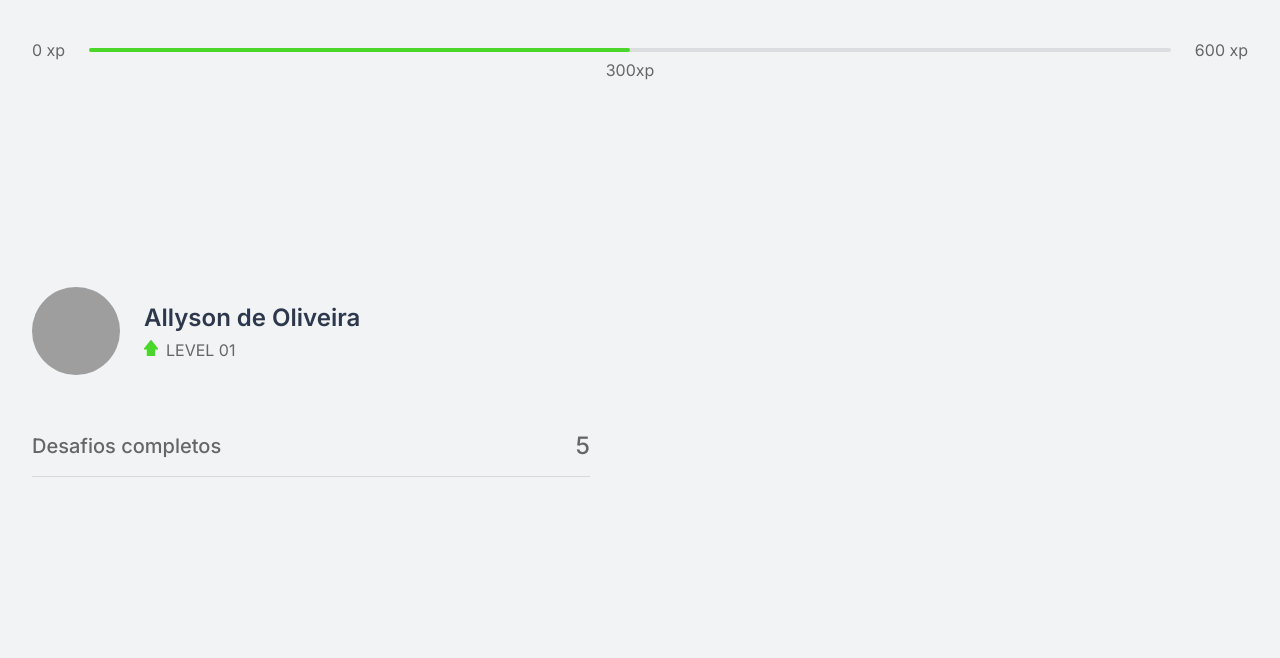
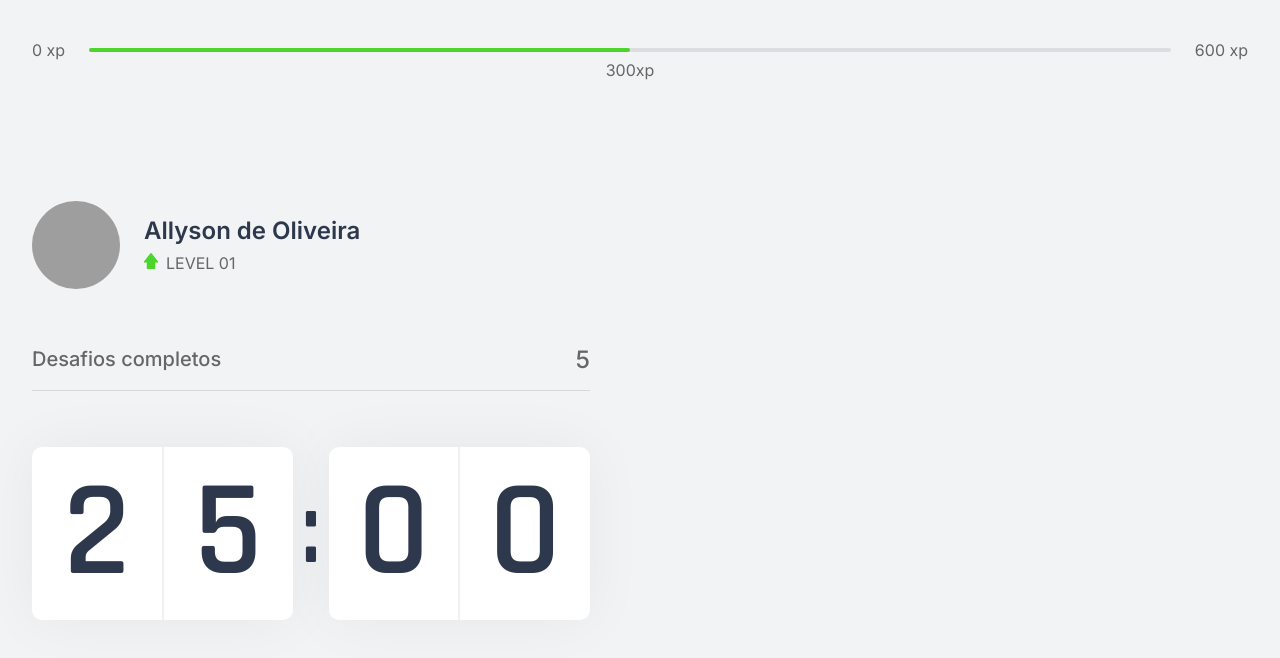
Before and after one commit to Allysonubius/nlw-experience-pomodoro, a Next.js app in the folder 2.0/: page / in a window 1280 px wide. Shown: the top 658 px of the page. Built offline with nearby package versions, Linux system fonts and the light colour scheme; grey boxes are pictures that could not be loaded.

Commit message:
CriadoCountdown

```diff
--- /dev/null
+++ b/2.0/src/components/Countdown/Countdown.module.css
@@ -0,0 +1,36 @@
+.countdownContainer {
+    display: flex;
+    align-items: center;
+    font-family: Rajdhani;
+    font-weight: 600;
+    color: var(--title);
+}
+
+.countdownContainer>div {
+    flex: 1;
+    display: flex;
+    align-items: center;
+    justify-content: space-evenly;
+    background-color: var(--white);
+    box-shadow: 0 0 60px rgba(0, 0, 0, 0.05);
+    border-radius: 10px;
+    font-size: 8.5rem;
+    text-align: center;
+}
+
+.countdownContainer>div span {
+    flex: 1;
+}
+
+.countdownContainer>div span:first-child {
+    border-right: 1px solid #f0f1f3;
+}
+
+.countdownContainer>div span:last-child {
+    border-left: 1px solid #f0f1f3;
+}
+
+.countdownContainer>span {
+    font-size: 6.25rem;
+    margin: 0.5rem;
+}
--- /dev/null
+++ b/2.0/src/components/Countdown/Countdown.tsx
@@ -0,0 +1,17 @@
+import styles from './Countdown.module.css';
+
+export function Countdown(){
+    return(
+        <div className={styles.countdownContainer}>
+            <div>
+                <span>2</span>
+                <span>5</span>
+            </div>
+            <span>:</span>
+            <div>
+                <span>0</span>
+                <span>0</span>
+            </div>
+        </div>
+    );
+}
--- a/2.0/src/pages/index.tsx
+++ b/2.0/src/pages/index.tsx
@@ -1,5 +1,6 @@
 import React from "react";
 import { CompletedChallenges } from "../components/CompletedChallenges/CompletedChallenges";
+import { Countdown } from "../components/Countdown/Countdown";
 import { ExperienceBar } from "../components/ExperienceBar/ExperienceBar";
 import { Profile } from "../components/Profile/Profile";
 
@@ -13,6 +14,7 @@
         <div>
           <Profile/>
           <CompletedChallenges/>
+          <Countdown/>
         </div>
         <div>
 
```
